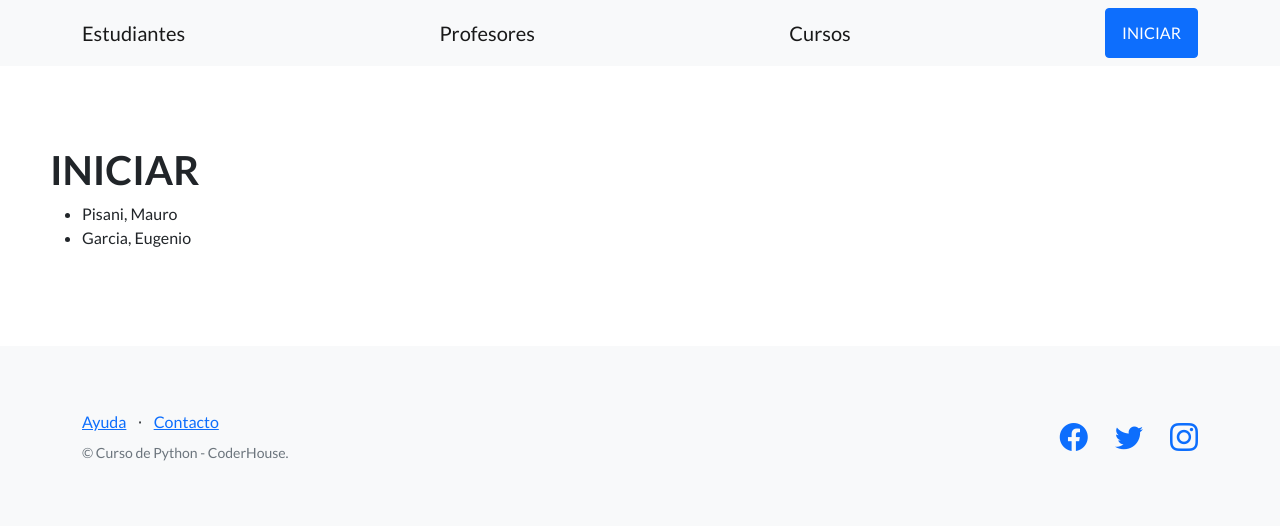
After one commit to Mauro903/Sistema_coder, a Django app: template sistema_coder/estudiantes/templates/estudiantes/iniciar.html in a window 1280 px wide. The commit adds this page. Shown: the top 526 px of the page. Run offline with Django 4.2, Linux system fonts and the light colour scheme; the template is opened without the code that fills it: values that come from a table or form of the project are taken from there, others are empty; data comes from the database, SQL or seed files in the repository; some libraries are stand-ins or nearby versions.

Commit message:
Comenzando a dar formato a iniciar

```diff
--- a/sistema_coder/estudiantes/templates/estudiantes/base.html
+++ b/sistema_coder/estudiantes/templates/estudiantes/base.html
@@ -31,7 +31,7 @@
                 <a class="navbar-brand" href="{% url 'listar_alumnos' %}">Estudiantes</a>
                 <a class="navbar-brand" href="{% url 'listar_profesores' %}">Profesores</a>
                 <a class="navbar-brand" href="">Cursos</a>
-                <a class="btn btn-primary" href="">INICIAR</a>
+                <a class="btn btn-primary" href="{% url "iniciar" %}">INICIAR</a>
             </div>
         </nav>
 
--- /dev/null
+++ b/sistema_coder/estudiantes/templates/estudiantes/iniciar.html
@@ -0,0 +1,12 @@
+{% extends 'estudiantes/base.html' %}
+
+{% block contenido %}
+  <div>
+    <h1>INICIAR</h1>
+    <ul>
+    {% for student in estudiantes %}
+      <li>{{ student.apellido }}, {{ student.nombre }}</li>
+    {% endfor %}
+    </ul>
+  </div>
+{% endblock contenido %}
--- a/sistema_coder/estudiantes/urls.py
+++ b/sistema_coder/estudiantes/urls.py
@@ -4,7 +4,7 @@ from estudiantes.views import saludar, listar_estudiantes, listar_profesores
 
 
 urlpatterns = [
-    path("saludar/",saludar,),
+    path("saludar/",saludar, name="iniciar"),
     path("lista-alumnos/", listar_estudiantes, name="listar_alumnos"), #El name= sirve para que si cambia la url puedo seguir teniendo el mismo nombre en el html
     path("lista-profesores/", listar_profesores, name="listar_profesores"),
 ]
--- a/sistema_coder/estudiantes/views.py
+++ b/sistema_coder/estudiantes/views.py
@@ -4,7 +4,7 @@ from datetime import datetime
 from estudiantes.models import Estudiantes, Profesor
 
 def saludar(request):
-    return HttpResponse(f"Hola Soy Mauro Pisani y hoy es: {datetime.now()}")
+    return HttpResponse(f"Hola Soy Mauro Pisani y les doy la bienvenida")
 
 def listar_estudiantes(request):
     contexto = {
--- a/sistema_coder/sistema_coder/urls.py
+++ b/sistema_coder/sistema_coder/urls.py
@@ -16,7 +16,10 @@ Including another URLconf
 from django.contrib import admin
 from django.urls import path, include
 
+from estudiantes.views import saludar
+
 urlpatterns = [
+    path("inicio/", saludar),
     path('admin/', admin.site.urls),
     path("estudiantes/", include("estudiantes.urls")),
 ]
```
